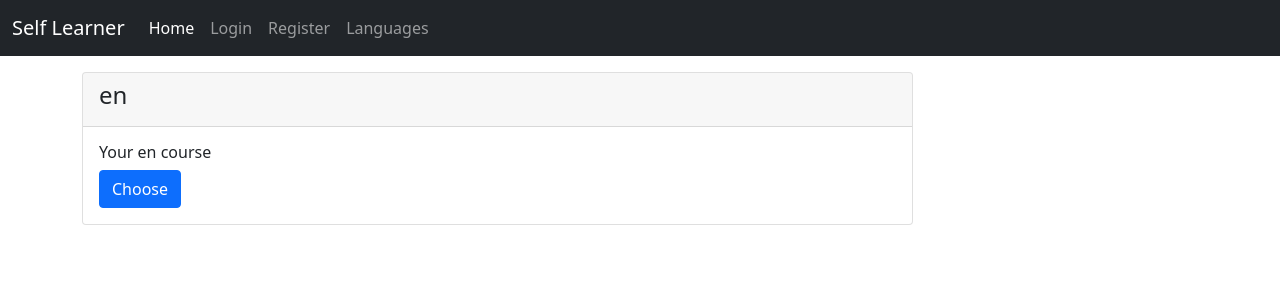
After one commit to niezgodak/SelfLearner, a Django app: page /languages/ in a window 1280 px wide. The commit adds this page. Shown: the top 300 px of the page. Run offline with Django 4.2, Linux system fonts and the light colour scheme; tables that the repository leaves empty hold one stand-in row (values such as "Sample post"); some libraries are stand-ins or nearby versions.

Commit message:
First language views

```diff
--- a/config/urls.py
+++ b/config/urls.py
@@ -19,6 +19,6 @@ from functionalities.views import HomeView
 urlpatterns = [
     path('admin/', admin.site.urls),
     path('users/', include('users.urls')),
-    # path('', include('words.urls')),
+    path('', include('words.urls')),
     path('home/', HomeView.as_view(), name='home')
 ]
--- a/templates/navbar.html
+++ b/templates/navbar.html
@@ -11,14 +11,20 @@
         <li class="nav-item">
           <a class="nav-link active" aria-current="page" href="{% url 'home' %}">Home</a>
         </li>
+          {% if user.is_authenticated %}
+              <li class="nav-item">
+          <a class="nav-link" href="{% url 'users:logout' %}">Logout</a>
+        </li>
+          {% else %}
         <li class="nav-item">
           <a class="nav-link" href="{% url 'users:login' %}">Login</a>
         </li>
           <li class="nav-item">
           <a class="nav-link" href="{% url 'users:registration' %}">Register</a>
         </li>
+          {% endif %}
         <li class="nav-item">
-          <a class="nav-link" href="#">Languages</a>
+          <a class="nav-link" href="{% url 'words:languages' %}">Languages</a>
         </li>
 
       </ul>
--- a/users/templates/users/registration.html
+++ b/users/templates/users/registration.html
@@ -8,7 +8,7 @@
 
 
     {{ form|crispy }}
-    <p> Already have an account <a href="{% url 'users:login' %}">Login</a> </p>
+    <p> Already have an account?<a href="{% url 'users:login' %}">Login</a> </p>
 
 
     <button type="submit" class="btn btn-primary">Submit</button>
--- a/words/models.py
+++ b/words/models.py
@@ -4,7 +4,6 @@ from django.db import models
 
 class Languages(models.Model):
     language_name = models.CharField(max_length=100)
-    word_groups = models.ForeignKey("WordGroup", on_delete=models.PROTECT)
 
 class Word(models.Model):
     your_language = models.CharField(max_length=100)
@@ -17,3 +16,4 @@ class Word(models.Model):
 class WordGroup(models.Model):
     name = models.CharField(max_length=100)
     words = models.ManyToManyField("Word")
+    language = models.ForeignKey("Languages", on_delete=models.PROTECT, null=True)
--- /dev/null
+++ b/words/templates/words/languages.html
@@ -0,0 +1,18 @@
+{% extends 'base.html' %}
+{% load static %}
+
+
+{% block container %}
+    {% for language in languages %}
+<div class="card">
+  <div class="card-header">
+      <h4>{{ language.language_name }}</h4>
+  </div>
+  <div class="card-body">
+    <h6 class="card-title">Your {{ language.language_name }} course</h6>
+    <a href="/wordgroups/{{ language.id }}" class="btn btn-primary">Choose</a>
+  </div>
+</div>
+        <br>
+    {% endfor %}
+{% endblock %}
--- a/words/urls.py
+++ b/words/urls.py
@@ -0,0 +1,11 @@
+from django.urls import path, re_path
+from .views import LanguagesView, WordGroupsView
+
+app_name = 'words'
+
+urlpatterns = [
+    path('languages/', LanguagesView.as_view(), name='languages'),
+    re_path(r'^wordgroups/(?P<num>\d+)/$', WordGroupsView.as_view(), name="wordgroups"),
+
+
+]
--- a/words/views.py
+++ b/words/views.py
@@ -1,3 +1,25 @@
+from django.shortcuts import render, redirect
+from django.urls.base import reverse
+
+from words.models import Languages, WordGroup
+from django.views.generic.base import TemplateView
+
 from django.shortcuts import render
+from django.views import View
 
-# Create your views here.
+class LanguagesView(View):
+    def get(self, request):
+        languages = Languages.objects.all()
+        ctx = {
+            'languages': languages
+        }
+        return render(request, "words/languages.html", ctx)
+
+
+class WordGroupsView(View):
+    def get(self, request, num):
+        word_groups = WordGroup.objects.filter(language=num)
+        ctx = {
+            'wordgroups': word_groups
+        }
+        return render(request, "words/wordgroups.html", ctx)
```
Also changed, not shown: words/templates/words/wordgroups.html (added, +20 -0 lines), words/migrations/0002_remove_languages_word_groups_wordgroup_language.py (added).
